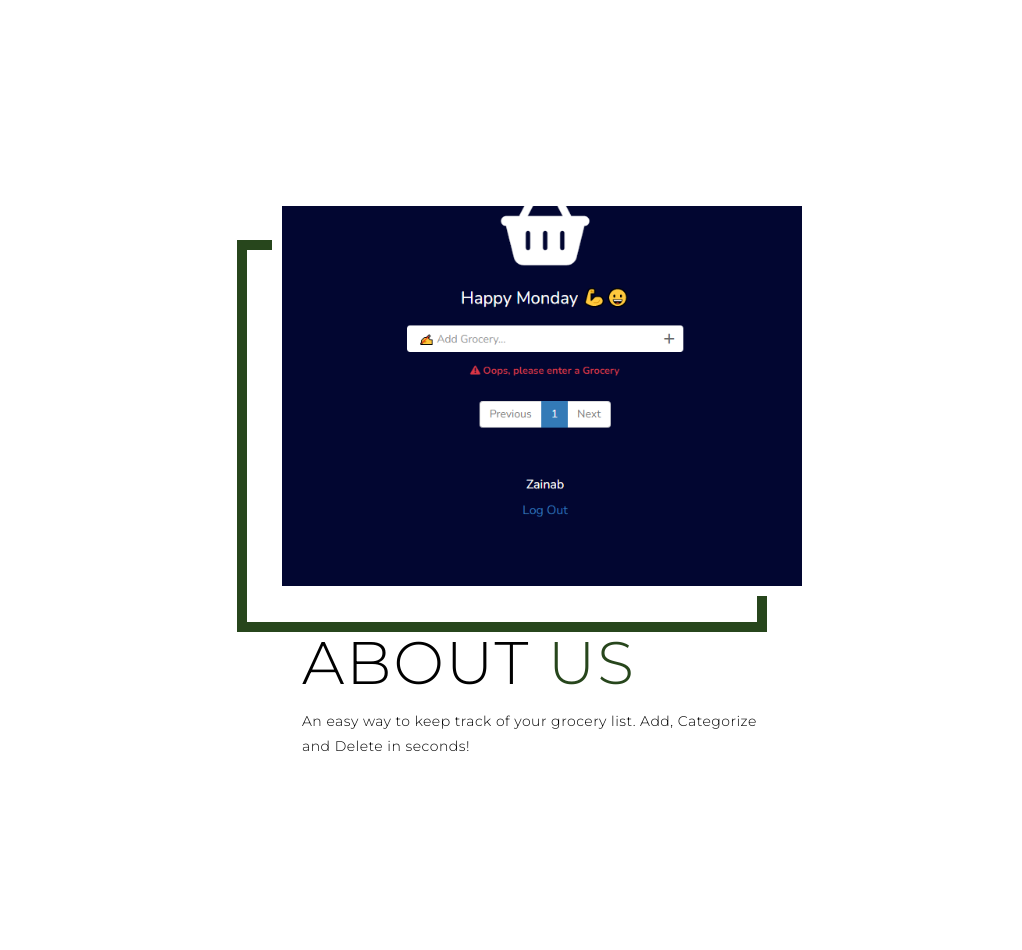
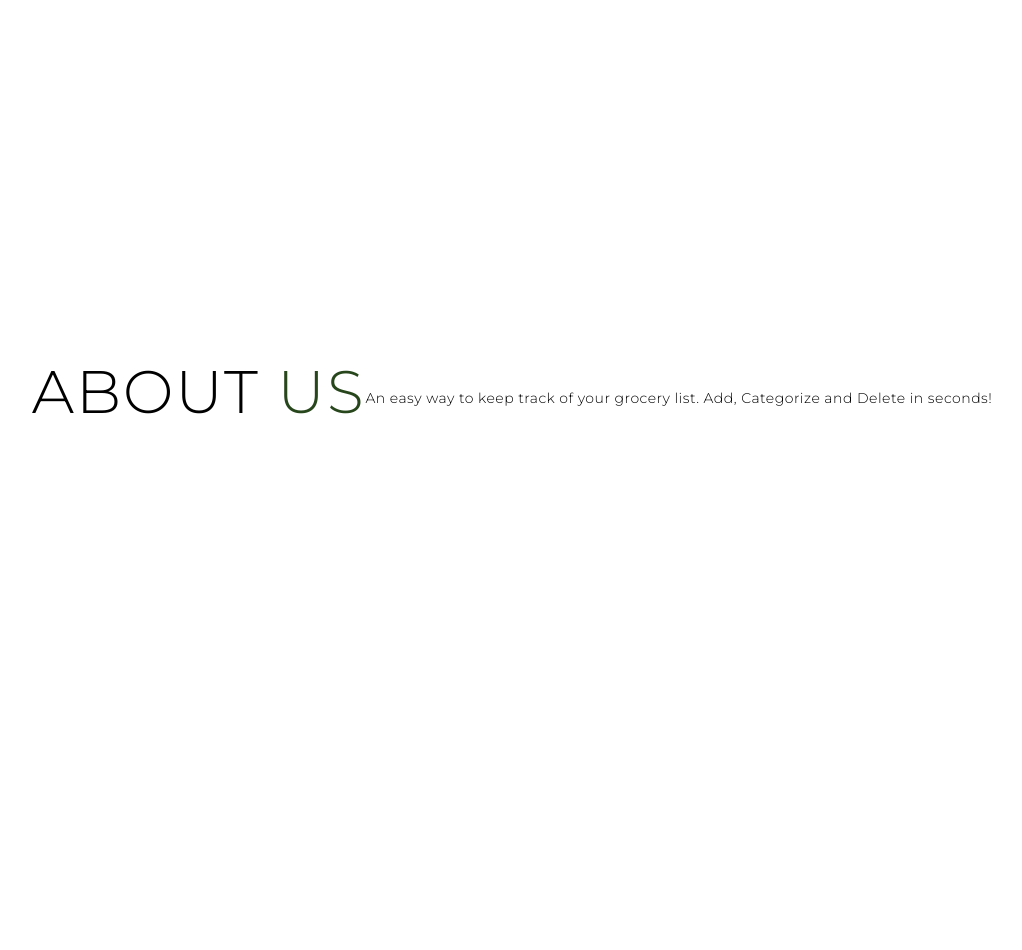
Before and after one commit to Zeesky-code/addtoList, a Django app: page / in a window 1280 px wide. Shown: the part 804-1754 px from the top of the page, without its empty margins (128-1150 px from the left). Run offline with Django 4.2, Linux system fonts and the light colour scheme; some libraries are stand-ins or nearby versions.

Commit message:
Remove about img

```diff
--- a/templates/index.html
+++ b/templates/index.html
@@ -53,11 +53,6 @@
     <!-- About Section -->
     <section id="about">
         <div class="about container">
-            <div class="col-left">
-                <div class="about-img">
-                    <img src="{%static 'imgs/img.png' %}" alt="img" >
-            </div>
-            <div class="col-right">
                 <h1 class="section-title">About <span>Us</span></h1>
                 <p>An easy way to keep track of your grocery list. Add, Categorize and Delete in seconds!</p>
             </div>
```
